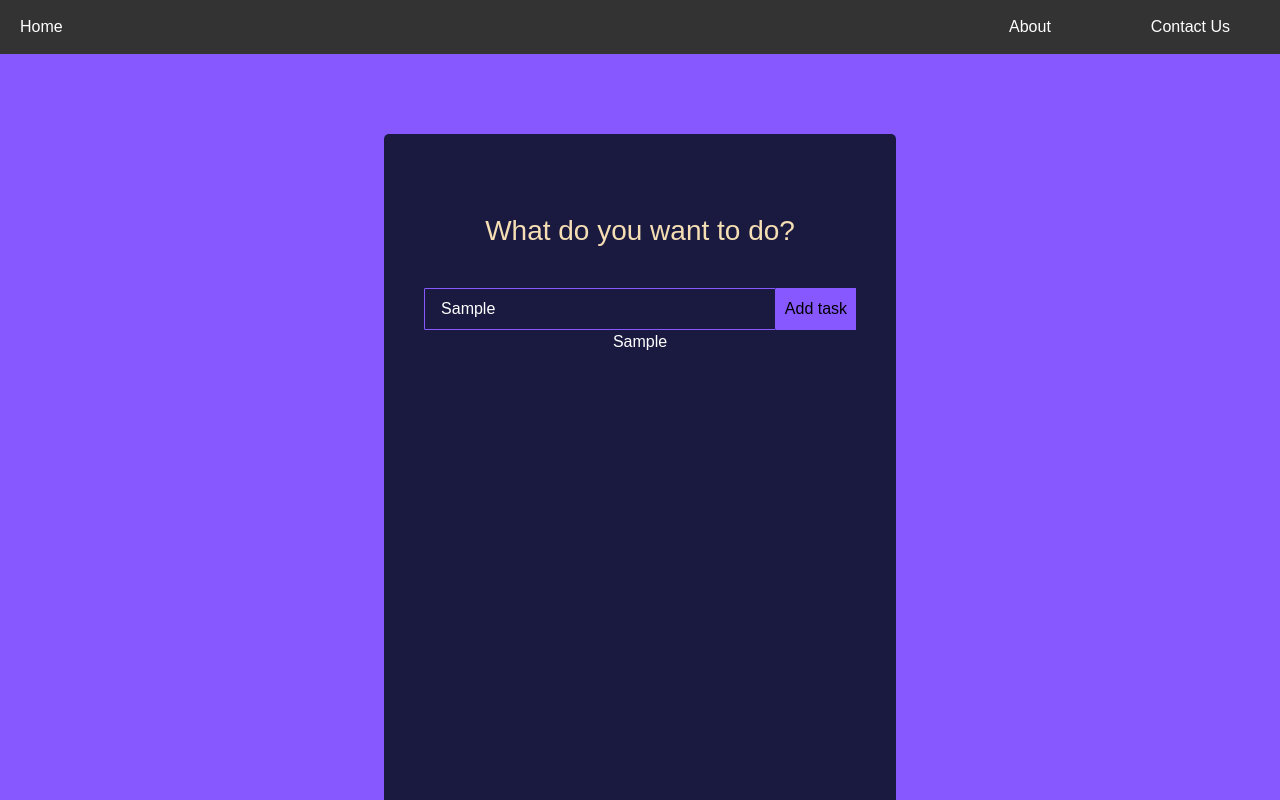
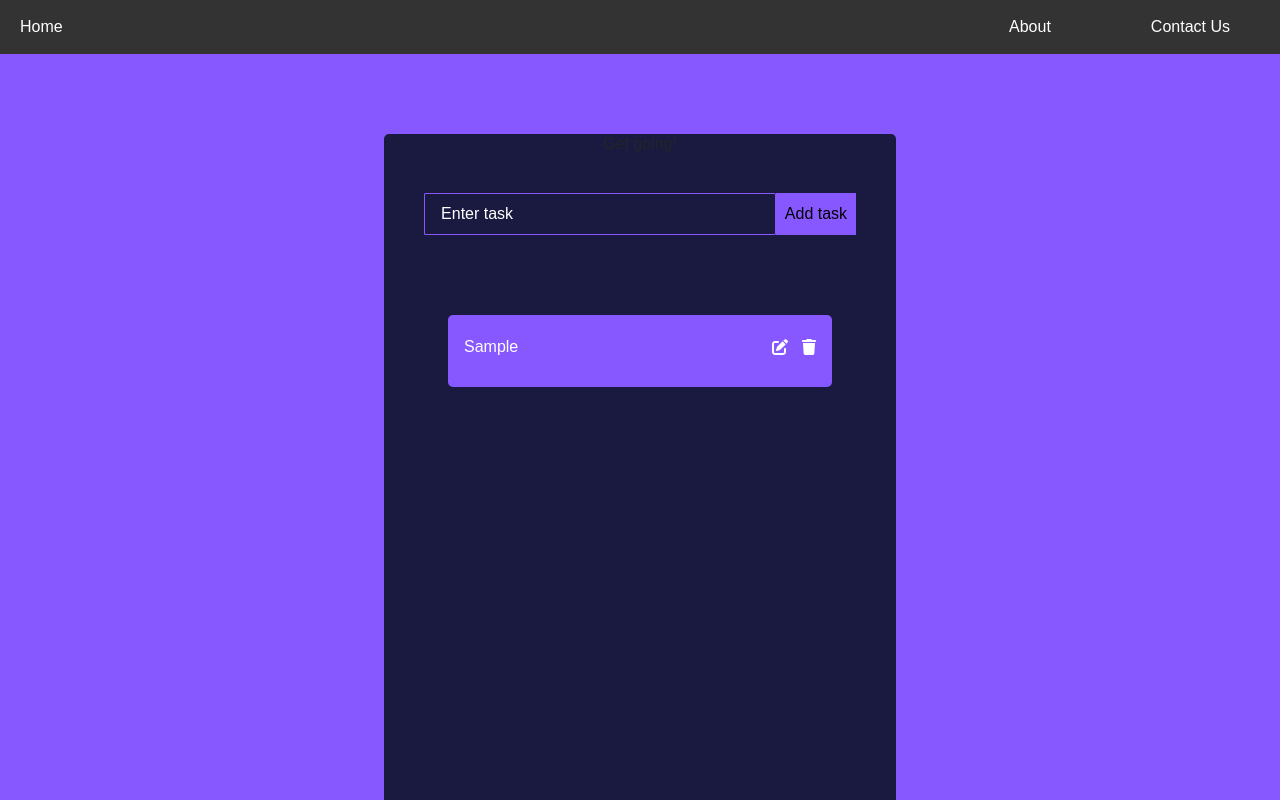
Before and after one commit to vprabu365/typescript-react, a React (Vite) app: page / in a window 1280 px wide. Both pictures are taken after typing "Sample" into the empty fields and a click on the button "Add task". Shown: the top 800 px of the page. Built offline with nearby package versions, Linux system fonts and the light colour scheme; the HTML template or start-up script is replaced by a standard one.

Commit message:
complete todo app

```diff
--- a/package.json
+++ b/package.json
@@ -10,6 +10,9 @@
     "preview": "vite preview"
   },
   "dependencies": {
+    "@fortawesome/fontawesome-svg-core": "^6.5.1",
+    "@fortawesome/free-solid-svg-icons": "^6.5.1",
+    "@fortawesome/react-fontawesome": "^0.2.0",
     "bootstrap": "^5.2.3",
     "react": "^18.2.0",
     "react-dom": "^18.2.0"
--- /dev/null
+++ b/src/components/Toaster.tsx
@@ -0,0 +1,26 @@
+import React, { useEffect, useState } from 'react';
+
+const Toaster = ({ message }) => {
+  const [showToaster, setShowToaster] = useState(false);
+
+  useEffect(() => {
+    if (message) {
+      setShowToaster(true);
+
+      // Hide the toaster after 3 seconds (adjust as needed)
+      const timer = setTimeout(() => {
+        setShowToaster(false);
+      }, 3000);
+
+      return () => clearTimeout(timer);
+    }
+  }, [message]);
+
+  return (
+    <div className={`toaster ${showToaster ? 'show' : ''}`}>
+      {message}
+    </div>
+  );
+};
+
+export default Toaster;
--- /dev/null
+++ b/src/components/todos/TodoForm.tsx
@@ -0,0 +1,22 @@
+import React from "react";
+
+type Props = {
+  handleSubmit: (e: React.FormEvent<HTMLFormElement>) => void;
+  handleChange: (e: React.ChangeEvent<HTMLInputElement>) => void;
+  todos: string;
+};
+const TodoForm = ({ handleSubmit, handleChange, todos }: Props) => {
+  return (
+    <form className="form--section" onSubmit={handleSubmit}>
+      <input
+        placeholder="Enter task"
+        className="input--section"
+        onChange={handleChange}
+        value={todos}
+      />
+      <button className="button-type">Add task</button>
+    </form>
+  );
+};
+
+export default TodoForm;
--- /dev/null
+++ b/src/components/todos/TodoItem.tsx
@@ -0,0 +1,65 @@
+// TodoItem.tsx
+import React from "react";
+import { FontAwesomeIcon } from "@fortawesome/react-fontawesome";
+import { faTrash, faPenToSquare } from "@fortawesome/free-solid-svg-icons";
+import Toaster from "../Toaster";
+
+type TodoItemProps = {
+  item: Todo;
+  editId: string | null;
+  handleEdit: (id: string) => void;
+  handleEditChange: (
+    e: React.ChangeEvent<HTMLInputElement>,
+    id: string
+  ) => void;
+  handleEditSubmit: (id: string) => void;
+  handleDelete: (id: string) => void;
+  updateMessage: string;
+};
+
+const TodoItem: React.FC<TodoItemProps> = ({
+  item,
+  editId,
+  handleEdit,
+  handleEditChange,
+  handleEditSubmit,
+  handleDelete,
+  updateMessage,
+}) => {
+  return (
+    <ul className="todos-section" key={item.id}>
+      {editId === item.id ? (
+        <form
+          onSubmit={() => handleEditSubmit(item.id)}
+          className="update-items"
+        >
+          <input
+            onChange={(e) => handleEditChange(e, item.id)}
+            value={item.title}
+            className="update-input"
+          />
+          <button className="button-update">Update</button>
+        </form>
+      ) : (
+        <>
+          <p>{item.title}</p>
+          <div className="icons">
+            <FontAwesomeIcon
+              className="edit-icon"
+              icon={faPenToSquare}
+              onClick={() => handleEdit(item.id)}
+            />
+            {updateMessage && <Toaster message={updateMessage} />}
+            <FontAwesomeIcon
+              className="delete-icon"
+              icon={faTrash}
+              onClick={() => handleDelete(item.id)}
+            />
+          </div>
+        </>
+      )}
+    </ul>
+  );
+};
+
+export default TodoItem;
--- a/src/components/todos/Todos.tsx
+++ b/src/components/todos/Todos.tsx
@@ -1,27 +1,114 @@
-import React, { useState } from "react";
-
+import React, { useEffect, useState } from "react";
+// import { FontAwesomeIcon } from "@fortawesome/react-fontawesome";
+// import { faTrash, faPenToSquare } from "@fortawesome/free-solid-svg-icons";
+import TodoItem from "./TodoItem";
+import TodoForm from "./TodoForm";
+interface Todo {
+  id: string;
+  title: string;
+}
 const Todos = () => {
   const [todos, setTodos] = useState("");
+  const [addTodos, setAddTodos] = useState<Todo[]>(() => {
+    const storedTodos = localStorage.getItem("todos");
+    return storedTodos ? JSON.parse(storedTodos) : [];
+  });
+  const [editId, setEditId] = useState<string | null>(null); // Track the ID of the item being edited
+  const [updateMessage, setUpdateMessage] = useState("");
+  const [showWarningMessage, setShowWarningMessage] = useState(true);
+  const [initialTodoAdded, setInitialTodoAdded] = useState(false);
 
-  const handleChange = (e) => {
+  useEffect(() => {
+    localStorage.setItem("todos", JSON.stringify(addTodos));
+  }, [addTodos]);
+
+  const handleChange = (e: React.ChangeEvent<HTMLInputElement>) => {
     setTodos(e.target.value);
-  };
-  const handleSubmit = (e) => {
-    e.preventDefault();
+    if (e.target.value !== "") {
+      setShowWarningMessage(true); // Hide message when input is not empty
+    }
   };
 
+  const handleAddTodos = () => {
+    setAddTodos((currentAddTodos) => [
+      ...currentAddTodos,
+      {
+        id: crypto.randomUUID(),
+        title: todos,
+      },
+    ]);
+  };
+  const handleSubmit = (e: React.FormEvent<HTMLFormElement>) => {
+    e.preventDefault();
+
+    if (todos === "" && todos.trim() === "") {
+      setShowWarningMessage(true);
+      return;
+    }
+    if (!initialTodoAdded) {
+      handleAddTodos();
+      setInitialTodoAdded(true);
+    } else {
+      handleAddTodos();
+    }
+    setTodos("");
+    setUpdateMessage("");
+    setShowWarningMessage(false);
+  };
+
+  const handleEdit = (id: string) => {
+    setEditId(id);
+  };
+
+  const handleEditChange = (
+    e: React.ChangeEvent<HTMLInputElement>,
+    id: string
+  ) => {
+    const updatedTodos = addTodos.map((item) =>
+      item.id === id ? { ...item, title: e.target.value } : item
+    );
+    setAddTodos(updatedTodos);
+    setUpdateMessage("");
+  };
+
+  const handleEditSubmit = (id: string) => {
+    setEditId(null);
+    setUpdateMessage("Update successful!");
+    return id;
+  };
+
+  const handleDelete = (id: string) => {
+    const newTodos = addTodos.filter((todo) => todo.id !== id);
+    setAddTodos(newTodos);
+    if (newTodos.length === 0) {
+      setShowWarningMessage(true);
+    }
+  };
   return (
     <div className="form--container">
-      <h3>What do you want to do?</h3>
-      <form className="form--section" onSubmit={handleSubmit}>
-        <input
-          placeholder="Enter task"
-          className="input--section"
-          onChange={handleChange}
-        />
-        <button className="button-type">Add task</button>
-      </form>
-      <span style={{ color: "white" }}>{todos}</span>
+      <h6>Get going!</h6>
+      <TodoForm
+        handleSubmit={handleSubmit}
+        handleChange={handleChange}
+        todos={todos}
+      />
+      {todos.length === 0 && showWarningMessage && (
+        <h6 className="empty--value">No todos found</h6>
+      )}
+      {addTodos.map((item) => {
+        return (
+          <TodoItem
+            key={item.id}
+            item={item}
+            editId={editId}
+            handleEdit={handleEdit}
+            handleEditChange={handleEditChange}
+            handleEditSubmit={handleEditSubmit}
+            handleDelete={handleDelete}
+            updateMessage={updateMessage}
+          />
+        );
+      })}
     </div>
   );
 };
--- a/src/index.css
+++ b/src/index.css
@@ -165,9 +165,10 @@ body {
   flex-direction: column;
   align-items: center;
   background: #1a1a40;
-  width: 40%;
+  max-width: 40%;
   margin: 5rem auto;
-  height: 100vh;
+  height: 150vh;
+  overflow-y: auto;
   border-radius: 5px;
 }
 .form--container > h3 {
@@ -197,3 +198,81 @@ body {
   border: none;
   cursor: pointer;
 }
+
+.todos-section {
+  display: flex;
+  align-items: center;
+  color: white;
+  margin-top: 5rem;
+  border-radius: 5px;
+  padding: 1rem;
+  width: 75%;
+  height: 9vh;
+  background-color: #8758ff;
+}
+.todos-section p {
+  flex: 1;
+  overflow: hidden;
+  margin-bottom: 0.5rem;
+  text-overflow: ellipsis;
+  white-space: nowrap;
+  margin-right: 1rem;
+}
+.icons {
+  display: flex;
+  margin-bottom: 0.5rem;
+  gap: 14px;
+  cursor: pointer;
+}
+.edit-todo {
+  display: flex;
+  background: #1a1a40;
+  color: white;
+  margin-right: 15px;
+  width: 22rem;
+  border: none;
+}
+
+.update-items {
+  display: flex;
+}
+
+.update-input {
+  background-color: #1a1a40;
+  border: 2px none #8758ff;
+  margin-right: auto;
+  color: white;
+  padding: 16px 10px;
+  width: 22rem;
+  margin-left: -14px;
+  border-radius: 3px;
+  outline: none;
+}
+.button-update {
+  margin-left: 8px;
+  background-color: #8758ff;
+  border: none;
+}
+.toaster {
+  position: fixed;
+  top: 20px;
+  left: 50%;
+  transform: translateX(-50%);
+  background-color: #32ad61;
+  color: white;
+  padding: 10px 20px;
+  border-radius: 5px;
+  opacity: 0;
+  transition: opacity 0.3s ease-in-out;
+}
+
+/* Toaster animation when shown */
+.toaster.show {
+  opacity: 1;
+}
+
+.empty--value {
+  margin-right: 20rem;
+  margin-top: 10px;
+  color: white;
+}
--- a/tsconfig.json
+++ b/tsconfig.json
@@ -20,5 +20,5 @@
   },
   "include": ["src"],
   "references": [{ "path": "./tsconfig.node.json" }],
-  "moduleResolution": "Node"
+  "moduleResolution": "node"
 }
```
Also changed, not shown: 1 other file (tests, documents, lock files or other folders).
